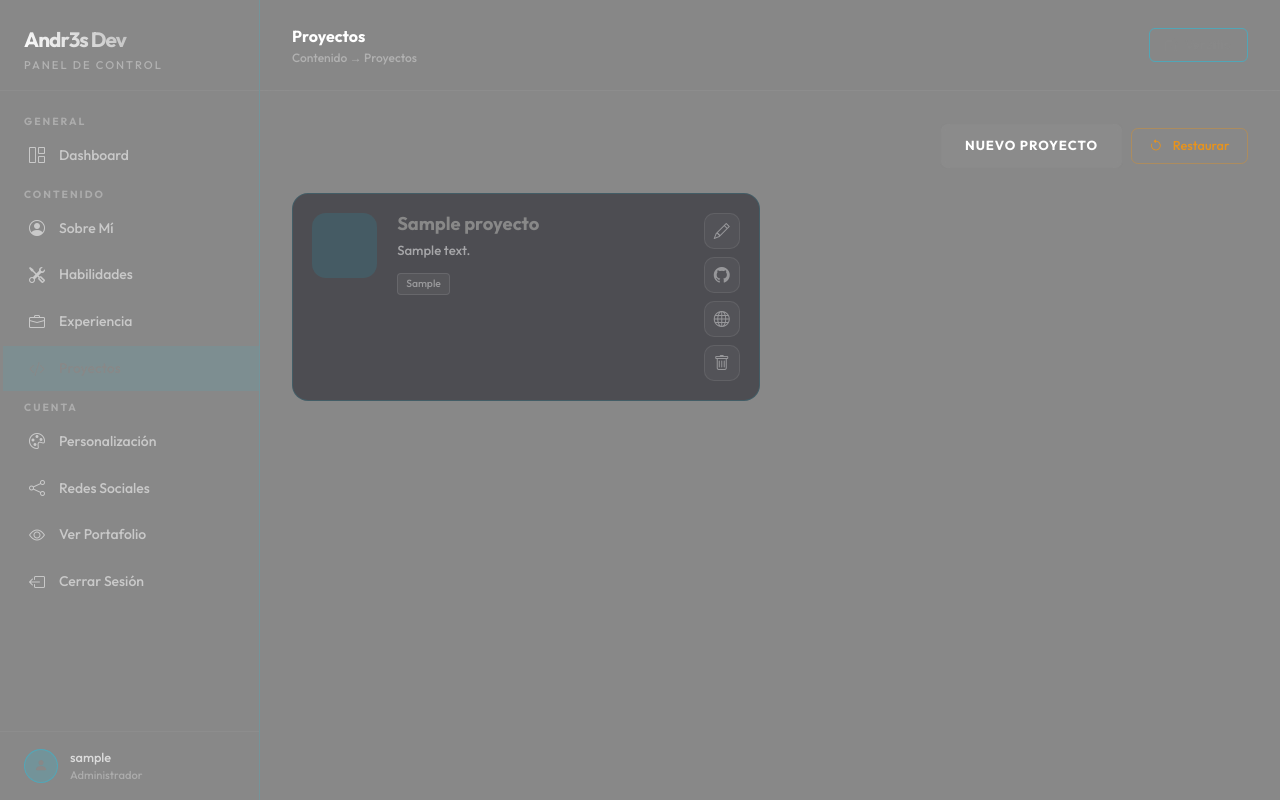
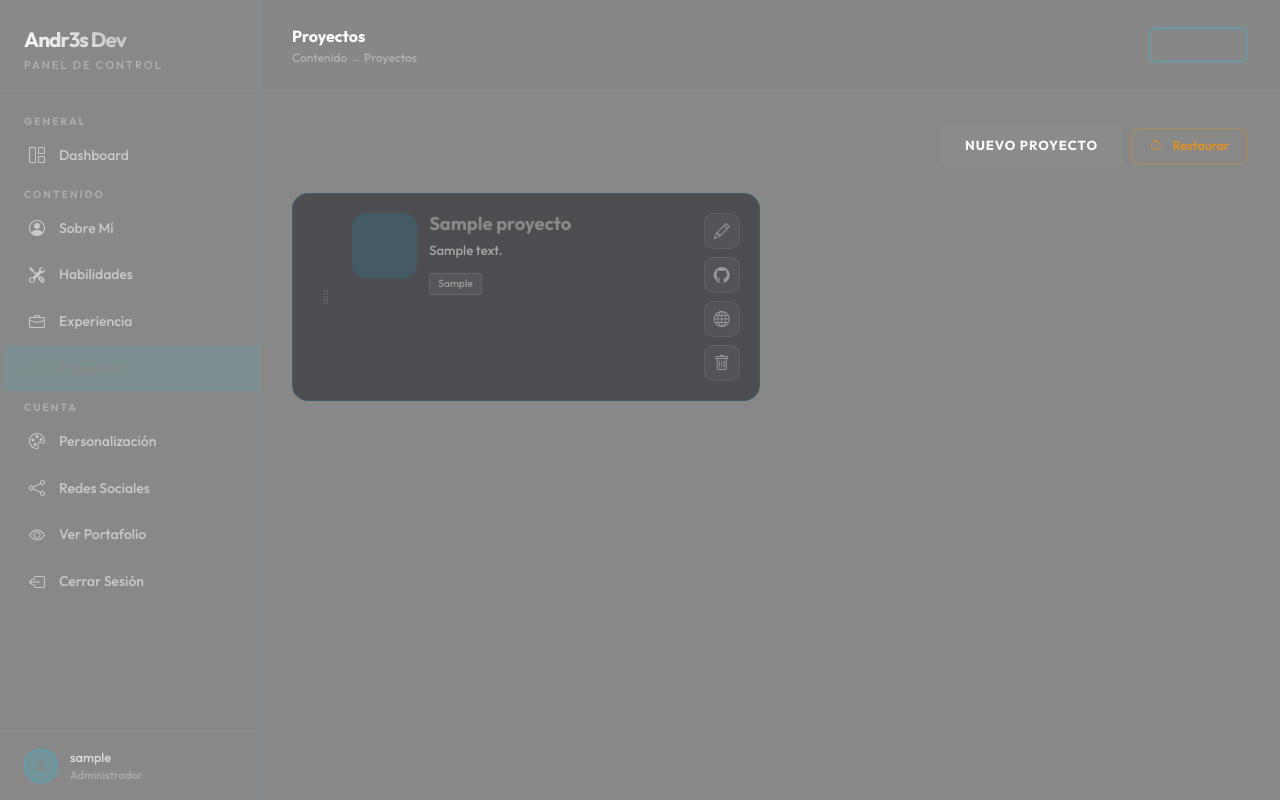
Before and after one commit to andres07torres/Web_Portfolio, a Django app: page /dashboard/proyectos/ in a window 1280 px wide. Run offline with Django 5.2, Linux system fonts and the light colour scheme; a user stored in the database is signed in; tables that the repository leaves empty hold one stand-in row (values such as "Sample post"); some libraries are stand-ins or nearby versions.

Commit message:
[ADD de drag & drop con SortableJS en habilidades, experiencia y proyectos]

```diff
--- a/portafolio/App/templates/dashboard/proyectos.html
+++ b/portafolio/App/templates/dashboard/proyectos.html
@@ -24,10 +24,27 @@
     padding: 1.2rem;
     transition: all 0.3s cubic-bezier(0.4, 0, 0.2, 1);
     display: flex;
-    gap: 1.25rem;
+    gap: 0.75rem;
     position: relative;
     overflow: hidden;
 }
+
+.pry-card-drag {
+    display: flex;
+    align-items: center;
+    justify-content: center;
+    width: 28px;
+    min-height: 44px;
+    cursor: grab;
+    color: rgba(255,255,255,0.15);
+    transition: color 0.2s;
+    flex-shrink: 0;
+    font-size: 1rem;
+    border-radius: 6px;
+}
+.pry-card-horizontal:hover .pry-card-drag,
+.pry-card-drag:hover { color: var(--accent-color); background: rgba(0,212,255,0.06); }
+.pry-card-drag:active { cursor: grabbing; }
 
 .pry-card-horizontal:hover {
     background: rgba(0,212,255,0.04);
@@ -249,6 +266,7 @@
 <div id="proyectosGrid" class="pry-grid">
     {% for p in proyectos %}
     <div class="pry-card-horizontal" id="pry-card-{{ p.pk }}">
+        <div class="pry-card-drag" title="Arrastrar para reordenar"><i class="bi bi-grip-vertical"></i></div>
         <div class="pry-card-left">
             <i class="{{ p.icono_class }}"></i>
         </div>
@@ -507,6 +525,7 @@ async function submitPry(e) {
 function insertOrUpdatePryCard(data) {
     const cardHTML = `
     <div class="pry-card-horizontal" id="pry-card-${data.pk}">
+        <div class="pry-card-drag" title="Arrastrar para reordenar"><i class="bi bi-grip-vertical"></i></div>
         <div class="pry-card-left">
             <i class="${data.icono_class}"></i>
         </div>
@@ -565,10 +584,10 @@ function initPrySortable() {
         animation: 200,
         easing: 'cubic-bezier(0.4, 0, 0.2, 1)',
         filter: 'button, a, .btn-action-pry',
+        handle: '.pry-card-drag',
         ghostClass: 'sortable-ghost',
         chosenClass: 'sortable-chosen',
         dragClass: 'sortable-drag',
-        touchStartThreshold: 20,
         onEnd: function () {
             const ordenes = Array.from(grid.children).map(el => el.id.replace('pry-card-', ''));
             fetch(REORDER_URL, {
```
Also changed, not shown: portafolio/App/templates/dashboard/experiencias.html (+21 -2 lines), portafolio/App/templates/dashboard/habilidades.html (+21 -2 lines).
